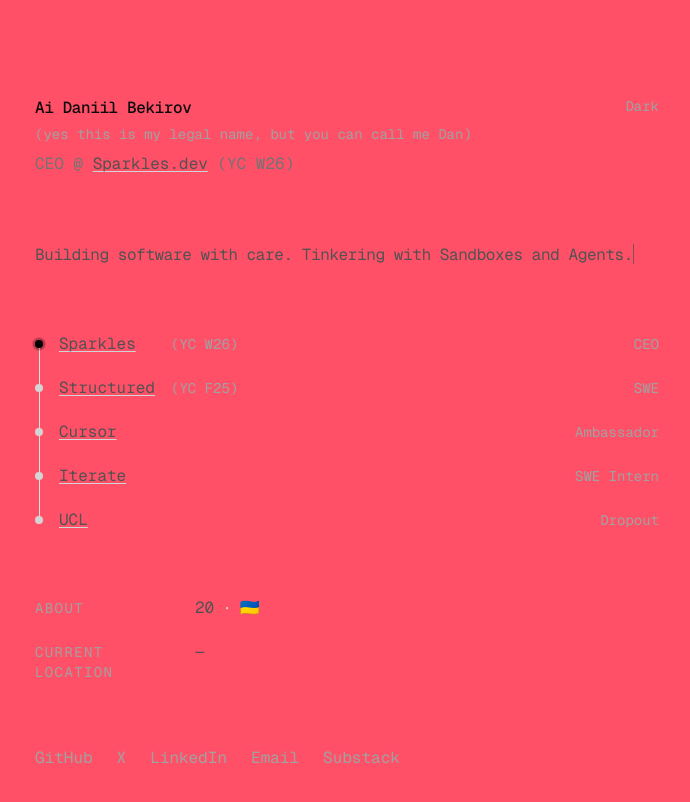
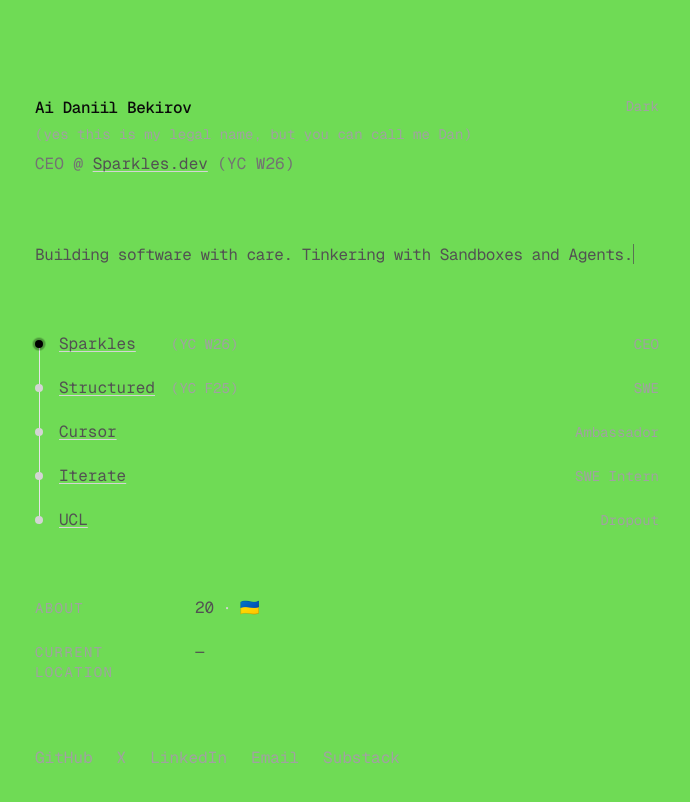
Before and after one commit to Texseractrum/me, a Next.js app: page / in a window 1280 px wide. Shown: the top 802 px of the page, without its empty margins (293-983 px from the left). Built offline with nearby package versions, Linux system fonts and the light colour scheme; no server answers; the database is empty.

Commit message:
Update background color scheme from orange to green tones ✨
Co-Authored-By: Daniil <bekirov.aida@gmail.com>
X-Conversation-ID: js78eee5nyt91yj4pwtdw4npy1812z7x
X-Workspace-ID: k170kaja6sty6j9gj1vqhkryh9812gar

```diff
--- a/app/globals.css
+++ b/app/globals.css
@@ -70,7 +70,7 @@
 
 :root {
   --radius: 0.625rem;
-  --background: oklch(0.75 0.25 20);
+  --background: oklch(0.80 0.20 140);
   --foreground: oklch(0.145 0 0);
   --card: oklch(1 0 0);
   --card-foreground: oklch(0.145 0 0);
@@ -104,7 +104,7 @@
 }
 
 .dark {
-  --background: oklch(0.35 0.20 20);
+  --background: oklch(0.30 0.15 140);
   --foreground: oklch(0.985 0 0);
   --card: oklch(0.205 0 0);
   --card-foreground: oklch(0.985 0 0);
```
